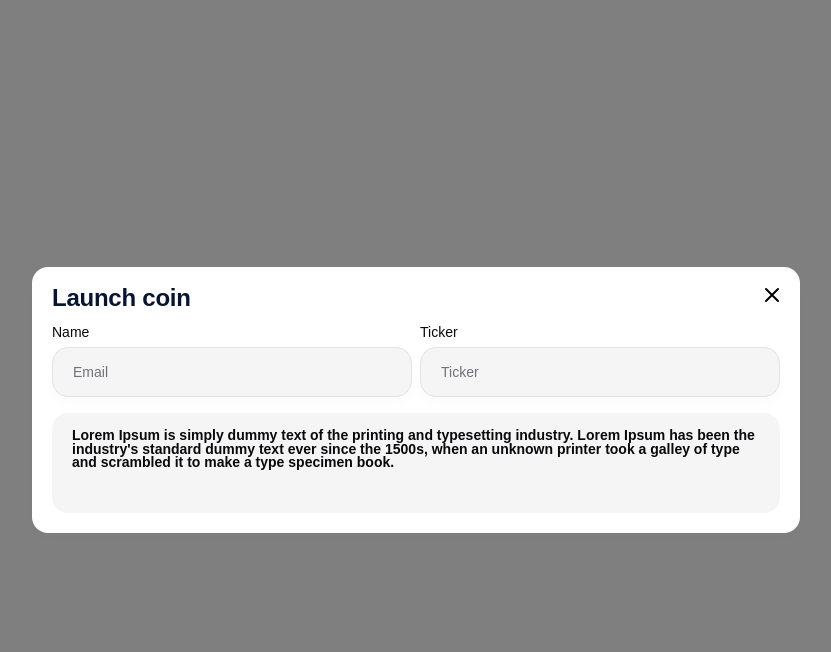
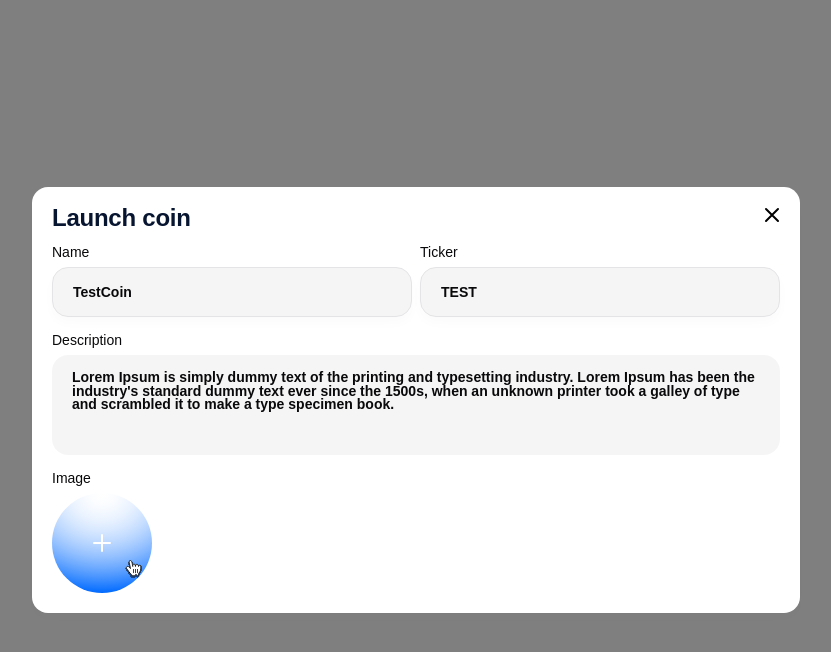
Before and after one commit to outsider987/shadcn, a Next.js app: page / in a window 1280 px wide. Both pictures are taken after a click on the button "Pop up modal". Shown: the top 652 px of the page, without its empty margins (224-1055 px from the left). Built offline with nearby package versions, Linux system fonts and the light colour scheme.

Commit message:
add image component

```diff
--- a/app/page.tsx
+++ b/app/page.tsx
@@ -3,11 +3,14 @@ import Modal from "@/components/Modal";
 import { Button } from "@/components/ui/button";
 import { Input } from "@/components/ui/input";
 import { Label } from "@/components/ui/label";
-import Image from "next/image";
+import { ImageUploader } from "@/components/ui/image-uploader";
 import { useState } from "react";
 
 export default function Home() {
   const [show, setShow] = useState(false);
+  const [name, setName] = useState("TestCoin");
+  const [ticker, setTicker] = useState("TEST");
+  const [image, setImage] = useState<string | null>(null);
 
   const Content = () => {
     return (
@@ -15,22 +18,42 @@ export default function Home() {
         <div className="flex gap-2">
           <div className="grid w-full max-w-sm items-center gap-2">
             <Label htmlFor="email">Name</Label>
-            <Input type="email" id="email" placeholder="Email" />
+            <Input
+              type="email"
+              id="email"
+              placeholder="Email"
+              value={name}
+              onChange={(e) => setName(e.target.value)}
+            />
           </div>
           <div className="grid w-full max-w-sm items-center gap-2">
             <Label htmlFor="ticker">Ticker</Label>
-            <Input id="ticker" placeholder="Ticker" />
+            <Input
+              id="ticker"
+              placeholder="Ticker"
+              value={ticker}
+              onChange={(e) => setTicker(e.target.value)}
+            />
           </div>
         </div>
 
         {/* description */}
-        <div className="grid w-full  items-center gap-2 bg-[#0000000A] min-h-[100px] pt-4 px-5 rounded-2xl">
-          <p className="font-semibold w-full h-full flex text-sm leading-[13.3px] tracking-[3%] ">
-            Lorem Ipsum is simply dummy text of the printing and typesetting
-            industry. Lorem Ipsum has been the industry's standard dummy text
-            ever since the 1500s, when an unknown printer took a galley of type
-            and scrambled it to make a type specimen book.
-          </p>
+        <div className="flex flex-col gap-2">
+          <Label htmlFor="description">Description</Label>
+          <div className="grid w-full  items-center gap-2 bg-[#0000000A] min-h-[100px] pt-4 px-5 rounded-2xl">
+            <p className="font-semibold w-full h-full flex text-sm leading-[13.3px] tracking-[3%] ">
+              Lorem Ipsum is simply dummy text of the printing and typesetting
+              industry. Lorem Ipsum has been the industry's standard dummy text
+              ever since the 1500s, when an unknown printer took a galley of
+              type and scrambled it to make a type specimen book.
+            </p>
+          </div>
+        </div>
+
+        {/* image */}
+        <div className="flex flex-col gap-2">
+          <Label htmlFor="image">Image</Label>
+          <ImageUploader onImageChange={setImage} />
         </div>
       </div>
     );
--- /dev/null
+++ b/components/ui/image-uploader.tsx
@@ -0,0 +1,91 @@
+"use client";
+
+import { Button } from "@/components/ui/button";
+import { Input } from "@/components/ui/input";
+import Image from "next/image";
+import { useEffect, useRef, useState } from "react";
+import uploadIcon from "@/app/assets/svgs/upload.svg";
+
+interface ImageUploaderProps {
+  onImageChange?: (image: string | null) => void;
+}
+
+export function ImageUploader({ onImageChange }: ImageUploaderProps) {
+  const [preview, setPreview] = useState<string | null>(null);
+  const [file, setFile] = useState<File | null>(null);
+  const inputRef = useRef<HTMLInputElement>(null);
+  const objectUrlRef = useRef<string | null>(null);
+
+  useEffect(() => {
+    // Cleanup when the component unmounts
+    return () => {
+      if (objectUrlRef.current) {
+        URL.revokeObjectURL(objectUrlRef.current);
+      }
+    };
+  }, []);
+
+  const handleImageUpload = (e: React.ChangeEvent<HTMLInputElement>) => {
+    const selectedFile = e.target.files?.[0];
+    if (selectedFile) {
+      if (objectUrlRef.current) {
+        URL.revokeObjectURL(objectUrlRef.current);
+      }
+      const imageUrl = URL.createObjectURL(selectedFile);
+      setPreview(imageUrl);
+      objectUrlRef.current = imageUrl;
+      setFile(selectedFile);
+      console.log("uploaded imageUrl", imageUrl);
+    }
+  };
+
+
+
+  const handleCancel = () => {
+    if (objectUrlRef.current) {
+      URL.revokeObjectURL(objectUrlRef.current);
+      objectUrlRef.current = null;
+    }
+    setPreview(null);
+    setFile(null);
+    onImageChange?.(null);
+    if (inputRef.current) {
+      inputRef.current.value = "";
+    }
+  };
+
+  return (
+    <div className="w-full gap-4">
+      {!preview ? (
+        <div
+          onClick={() => inputRef.current?.click()}
+          className="cursor-pointer"
+        >
+          <img
+            src={uploadIcon.src}
+            alt="Upload"
+            className="w-[100px] h-[100px]"
+          />
+        </div>
+      ) : (
+        <div className="flex  items-center gap-4">
+          <div className="relative w-[100px] h-[100px]  border rounded-lg  flex justify-center items-center">
+            <Image src={preview} alt="Uploaded preview" fill className="" />
+          </div>
+          <div className="flex gap-4">
+            <Button variant="destructive" size="sm" onClick={handleCancel}>
+              Cancel
+            </Button>
+          </div>
+        </div>
+      )}
+      <Input
+        ref={inputRef}
+        type="file"
+        accept="image/*"
+        onChange={handleImageUpload}
+        className="hidden"
+      />
+    </div>
+  );
+}
--- a/components/ui/input.tsx
+++ b/components/ui/input.tsx
@@ -8,7 +8,7 @@ const Input = React.forwardRef<HTMLInputElement, React.ComponentProps<"input">>(
       <input
         type={type}
         className={cn(
-          "flex h-9 rounded-2xl w-full text-sm  border border-input bg-[#0000000A] px-5 py-6 shadow-sm transition-colors file:border-0 file:bg-transparent file:text-sm file:font-medium file:text-foreground placeholder:text-muted-foreground focus-visible:outline-none focus-visible:ring-1 focus-visible:ring-ring disabled:cursor-not-allowed disabled:opacity-50 md:text-sm",
+          "flex h-9 rounded-2xl w-full text-sm font-semibold border border-input bg-[#0000000A] px-5 py-6 shadow-sm transition-colors file:border-0 file:bg-transparent file:text-sm file:font-medium file:text-foreground placeholder:text-muted-foreground focus-visible:outline-none focus-visible:ring-1 focus-visible:ring-ring disabled:cursor-not-allowed disabled:opacity-50 md:text-sm",
           className,
           "shadow-[0px_6px_12px_0px_#00000005] "
         )}
```
Also changed, not shown: app/assets/svgs/upload.svg (added).
